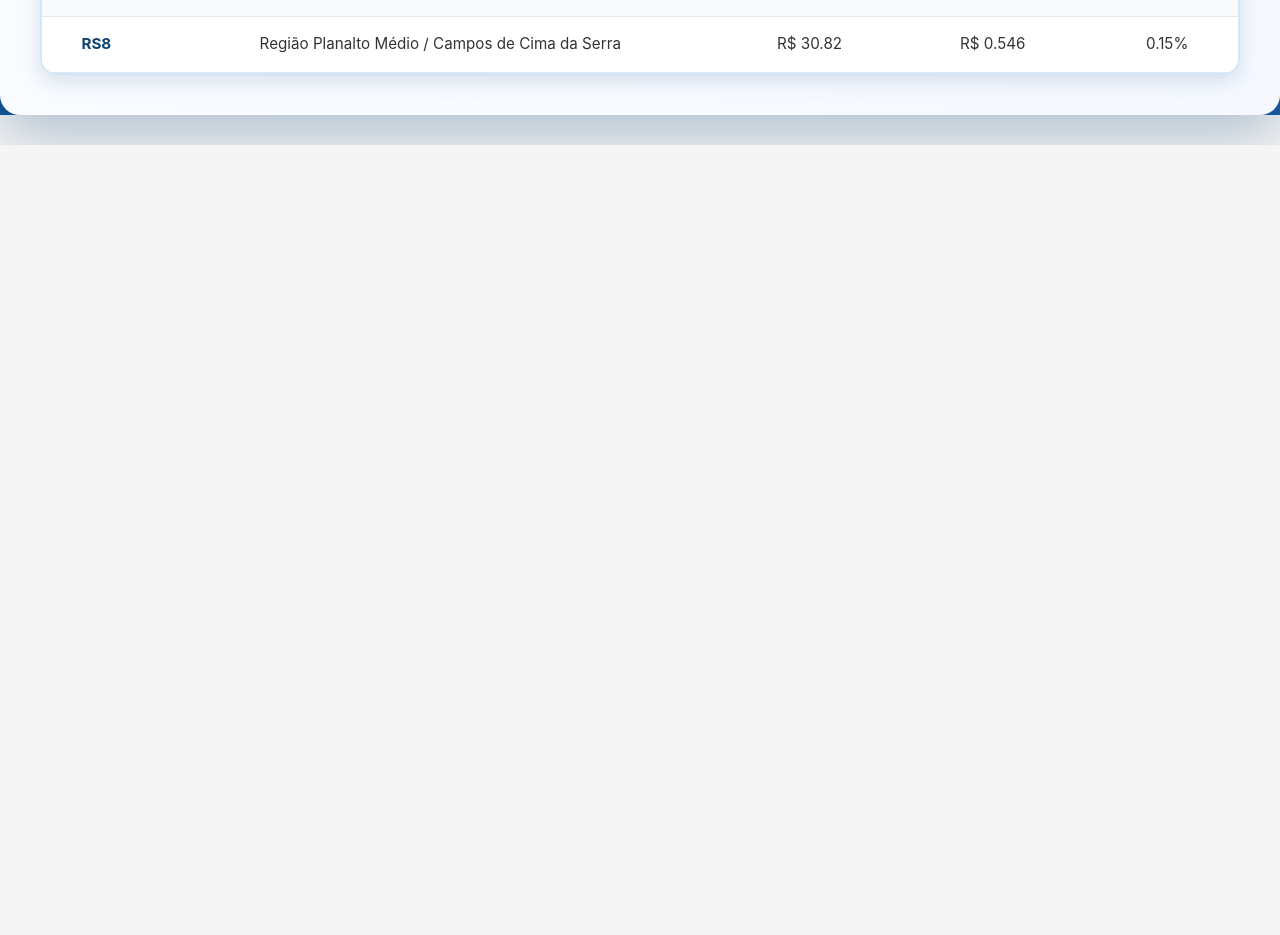
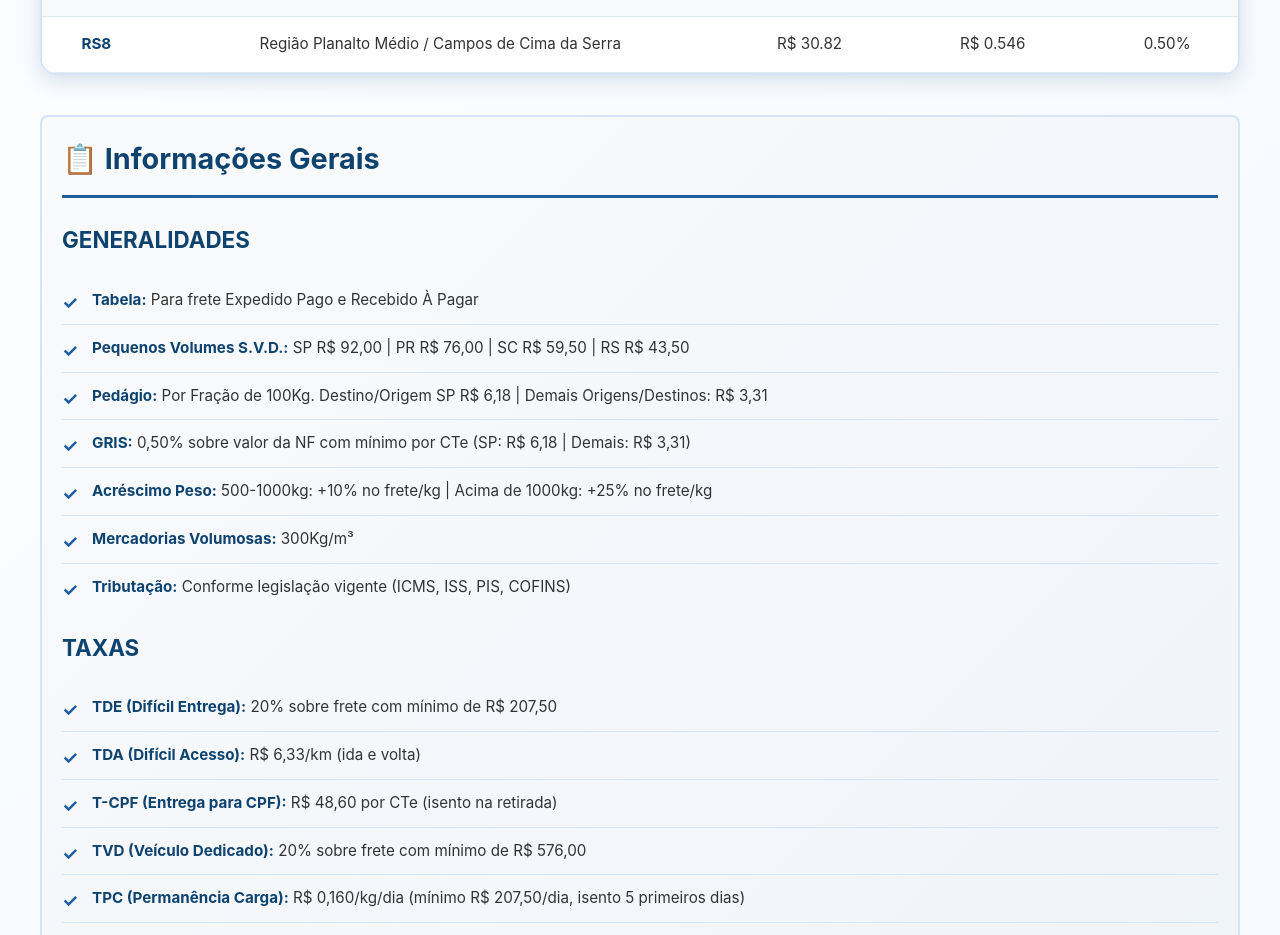
Before and after one commit to lucasrmonteiro07/fortimed-frete-sim, a React (Vite) app: page / in a window 1280 px wide. Shown: the part 2301-3236 px from the top of the page. Before the commit the page ends 2446 px from the top, so only its background shows below. Built offline with nearby package versions, Linux system fonts and the light colour scheme.

Commit message:
Corrigir GRIS para 0,50% (todas regiões) e adicionar informações gerais e taxas

```diff
--- a/src/App.jsx
+++ b/src/App.jsx
@@ -137,37 +137,37 @@ const regiaoInfo = {
 
 // Tabela de preços por zona - baseada na tabela oficial
 const precos = {
-  'SP1': { taxa: 70.82, freteQuilo: 1.152, grisPercentual: 0.20 },
-  'SP2': { taxa: 69.92, freteQuilo: 1.139, grisPercentual: 0.20 },
-  'SP3': { taxa: 74.26, freteQuilo: 1.204, grisPercentual: 0.20 },
-  'PR1': { taxa: 43.99, freteQuilo: 0.746, grisPercentual: 0.15 },
-  'PR2': { taxa: 52.91, freteQuilo: 0.881, grisPercentual: 0.15 },
-  'PR3': { taxa: 59.78, freteQuilo: 0.985, grisPercentual: 0.15 },
-  'PR4': { taxa: 45.85, freteQuilo: 0.774, grisPercentual: 0.15 },
-  'PR5': { taxa: 58.53, freteQuilo: 0.965, grisPercentual: 0.15 },
-  'PR6': { taxa: 51.88, freteQuilo: 0.866, grisPercentual: 0.15 },
-  'SC1': { taxa: 39.07, freteQuilo: 0.671, grisPercentual: 0.15 },
-  'SC2': { taxa: 37.26, freteQuilo: 0.643, grisPercentual: 0.15 },
-  'SC3': { taxa: 42.75, freteQuilo: 0.727, grisPercentual: 0.15 },
-  'SC4': { taxa: 42.04, freteQuilo: 0.717, grisPercentual: 0.15 },
-  'SC5': { taxa: 48.38, freteQuilo: 0.812, grisPercentual: 0.15 },
-  'SC6': { taxa: 34.87, freteQuilo: 0.608, grisPercentual: 0.15 },
-  'RS1': { taxa: 26.44, freteQuilo: 0.481, grisPercentual: 0.15 },
-  'RS2': { taxa: 25.22, freteQuilo: 0.463, grisPercentual: 0.15 },
-  'RS3': { taxa: 30.25, freteQuilo: 0.538, grisPercentual: 0.15 },
-  'RS4': { taxa: 35.80, freteQuilo: 0.621, grisPercentual: 0.15 },
-  'RS5': { taxa: 29.64, freteQuilo: 0.529, grisPercentual: 0.15 },
-  'RS6': { taxa: 41.84, freteQuilo: 0.712, grisPercentual: 0.15 },
-  'RS7': { taxa: 34.13, freteQuilo: 0.598, grisPercentual: 0.15 },
-  'RS8': { taxa: 30.82, freteQuilo: 0.546, grisPercentual: 0.15 }
+  'SP1': { taxa: 70.82, freteQuilo: 1.152, grisPercentual: 0.50 },
+  'SP2': { taxa: 69.92, freteQuilo: 1.139, grisPercentual: 0.50 },
+  'SP3': { taxa: 74.26, freteQuilo: 1.204, grisPercentual: 0.50 },
+  'PR1': { taxa: 43.99, freteQuilo: 0.746, grisPercentual: 0.50 },
+  'PR2': { taxa: 52.91, freteQuilo: 0.881, grisPercentual: 0.50 },
+  'PR3': { taxa: 59.78, freteQuilo: 0.985, grisPercentual: 0.50 },
+  'PR4': { taxa: 45.85, freteQuilo: 0.774, grisPercentual: 0.50 },
+  'PR5': { taxa: 58.53, freteQuilo: 0.965, grisPercentual: 0.50 },
+  'PR6': { taxa: 51.88, freteQuilo: 0.866, grisPercentual: 0.50 },
+  'SC1': { taxa: 39.07, freteQuilo: 0.671, grisPercentual: 0.50 },
+  'SC2': { taxa: 37.26, freteQuilo: 0.643, grisPercentual: 0.50 },
+  'SC3': { taxa: 42.75, freteQuilo: 0.727, grisPercentual: 0.50 },
+  'SC4': { taxa: 42.04, freteQuilo: 0.717, grisPercentual: 0.50 },
+  'SC5': { taxa: 48.38, freteQuilo: 0.812, grisPercentual: 0.50 },
+  'SC6': { taxa: 34.87, freteQuilo: 0.608, grisPercentual: 0.50 },
+  'RS1': { taxa: 26.44, freteQuilo: 0.481, grisPercentual: 0.50 },
+  'RS2': { taxa: 25.22, freteQuilo: 0.463, grisPercentual: 0.50 },
+  'RS3': { taxa: 30.25, freteQuilo: 0.538, grisPercentual: 0.50 },
+  'RS4': { taxa: 35.80, freteQuilo: 0.621, grisPercentual: 0.50 },
+  'RS5': { taxa: 29.64, freteQuilo: 0.529, grisPercentual: 0.50 },
+  'RS6': { taxa: 41.84, freteQuilo: 0.712, grisPercentual: 0.50 },
+  'RS7': { taxa: 34.13, freteQuilo: 0.598, grisPercentual: 0.50 },
+  'RS8': { taxa: 30.82, freteQuilo: 0.546, grisPercentual: 0.50 }
 }
 
 // Constantes para taxas e adicionais
 const PEDAGIO_SP = 6.18
 const PEDAGIO_OUTROS = 3.31
-const GRIS_SP_PERCENTUAL = 0.0020
+const GRIS_SP_PERCENTUAL = 0.0050
 const GRIS_SP_MINIMO = 6.18
-const GRIS_OUTROS_PERCENTUAL = 0.0015
+const GRIS_OUTROS_PERCENTUAL = 0.0050
 const GRIS_OUTROS_MINIMO = 3.31
 const AUMENTO_500A1000KG = 0.10
 const AUMENTO_ACIMA1000KG = 0.25
@@ -398,6 +398,41 @@ function App() {
           </table>
         </div>
       </div>
+
+      <div className="info-section" style={{ marginTop: '40px', padding: '20px', backgroundColor: '#f5f5f5', borderRadius: '8px' }}>
+        <h2>📋 Informações Gerais</h2>
+
+        <h3>GENERALIDADES</h3>
+        <ul>
+          <li><strong>Tabela:</strong> Para frete Expedido Pago e Recebido À Pagar</li>
+          <li><strong>Pequenos Volumes S.V.D.:</strong> SP R$ 92,00 | PR R$ 76,00 | SC R$ 59,50 | RS R$ 43,50</li>
+          <li><strong>Pedágio:</strong> Por Fração de 100Kg. Destino/Origem SP R$ 6,18 | Demais Origens/Destinos: R$ 3,31</li>
+          <li><strong>GRIS:</strong> 0,50% sobre valor da NF com mínimo por CTe (SP: R$ 6,18 | Demais: R$ 3,31)</li>
+          <li><strong>Acréscimo Peso:</strong> 500-1000kg: +10% no frete/kg | Acima de 1000kg: +25% no frete/kg</li>
+          <li><strong>Mercadorias Volumosas:</strong> 300Kg/m³</li>
+          <li><strong>Tributação:</strong> Conforme legislação vigente (ICMS, ISS, PIS, COFINS)</li>
+        </ul>
+
+        <h3>TAXAS</h3>
+        <ul>
+          <li><strong>TDE (Difícil Entrega):</strong> 20% sobre frete com mínimo de R$ 207,50</li>
+          <li><strong>TDA (Difícil Acesso):</strong> R$ 6,33/km (ida e volta)</li>
+          <li><strong>T-CPF (Entrega para CPF):</strong> R$ 48,60 por CTe (isento na retirada)</li>
+          <li><strong>TVD (Veículo Dedicado):</strong> 20% sobre frete com mínimo de R$ 576,00</li>
+          <li><strong>TPC (Permanência Carga):</strong> R$ 0,160/kg/dia (mínimo R$ 207,50/dia, isento 5 primeiros dias)</li>
+          <li><strong>Reentrega:</strong> 50% sobre frete original com mínimo de R$ 38,10 por CTe</li>
+        </ul>
+
+        <h3>INFORMAÇÕES IMPORTANTES</h3>
+        <ul>
+          <li>Tabela com vigência de 12 meses, podendo ser reajustada conforme variações operacionais (índice NTC Logística)</li>
+          <li>Tabela automaticamente inativada sem aviso prévio se sem faturamento por 3 meses consecutivos</li>
+          <li>Localidades atendidas: <a href="https://www.expressosaomiguel.com.br" target="_blank" rel="noopener noreferrer">www.expressosaomiguel.com.br</a> ou APP "Expresso São Miguel - Cliente"</li>
+          <li>Envie XML da NFe para: <a href="mailto:xml@expressosaomiguel.com.br">xml@expressosaomiguel.com.br</a></li>
+          <li>Ao aceitar esta proposta, entra em vigência imediata para os CNPJ's indicados</li>
+          <li><strong>Limite embarques:</strong> 5.000kg ou 12m³ por dia (mesmo expedidor x recebedor)</li>
+        </ul>
+      </div>
     </div>
   )
 }
```
